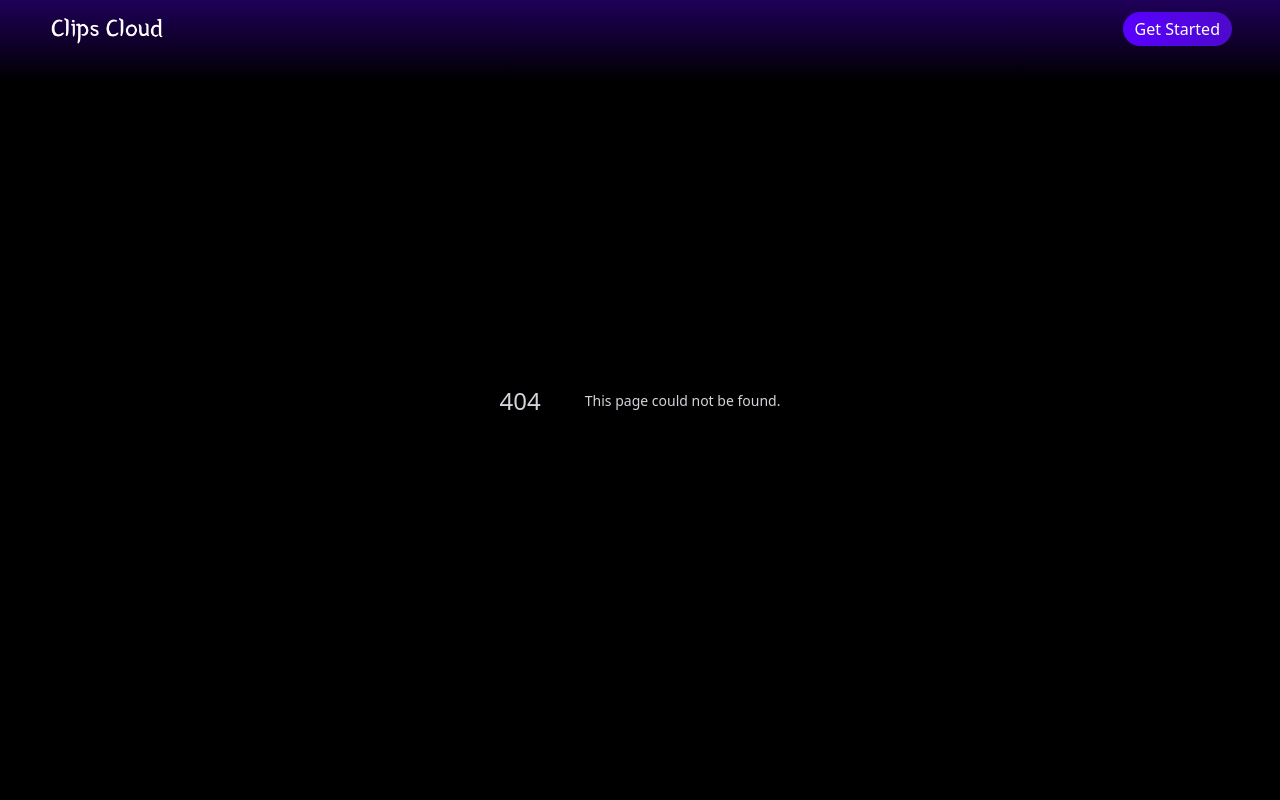
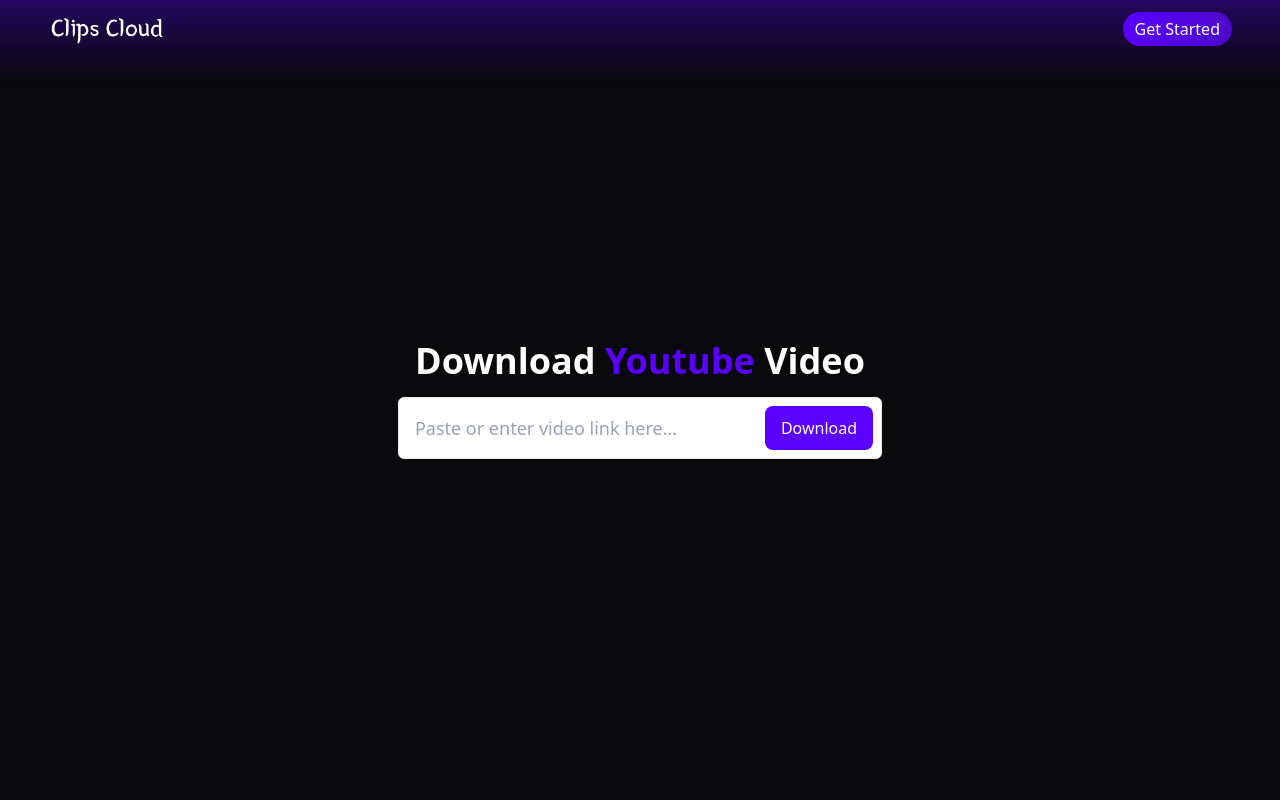
Before and after one commit to Kr-Upendra/clips-cloud, a Next.js app: page /youtube in a window 1280 px wide. Before the commit this address had no page. Shown: the top 800 px of the page. Built offline with nearby package versions, Linux system fonts and the light colour scheme; a web font is replaced by a local one.

Commit message:
working youtube page

```diff
--- a/src/app/globals.css
+++ b/src/app/globals.css
@@ -18,6 +18,18 @@
   background-repeat: no-repeat;
 }
 
+.yt-image {
+  background-image: linear-gradient(
+      to bottom,
+      rgba(76, 0, 130, 0.541),
+      rgba(0, 0, 0, 0.795)
+    ),
+    url("../../public/yt.jpg");
+  background-size: cover;
+  background-position: center;
+  background-repeat: no-repeat;
+}
+
 .selector {
   user-drag: none;
   -webkit-user-drag: none;
--- /dev/null
+++ b/src/app/youtube/page.tsx
@@ -0,0 +1,14 @@
+import Form from "@/components/form/Form";
+
+export default function Youtube() {
+  return (
+    <section className="min-h-screen bg-zinc-950 px-12 lg:px-9 md:px-6 sm:px-4">
+      <div className="px-40 md:px-0 flex flex-col justify-center min-h-screen items-center">
+        <h1 className="text-4xl sm:text-3xl md:text-4xl lg:text-5xl text-white text-center font-bold">
+          Download <span className="text-[#5900ff]">Youtube</span> Video
+        </h1>
+        <Form />
+      </div>
+    </section>
+  );
+}
--- /dev/null
+++ b/src/components/form/Form.tsx
@@ -0,0 +1,40 @@
+"use client";
+
+import { useEffect, useState } from "react";
+import { FaDownload } from "react-icons/fa6";
+
+export default function Form() {
+  const [isMobile, setIsMobile] = useState(false);
+
+  useEffect(() => {
+    const handleResize = () => {
+      setIsMobile(window.innerWidth < 600);
+    };
+
+    window.addEventListener("resize", handleResize);
+
+    handleResize();
+
+    return () => {
+      window.removeEventListener("resize", handleResize);
+    };
+  }, []);
+  return (
+    <form>
+      <div className="border bg-white mt-4 p-2 rounded-md">
+        <div className="flex">
+          <input
+            type="text"
+            placeholder="Paste or enter video link here..."
+            className="px-2 outline-none border-none text-[#5900ff] text-lg py-2 w-[350px] xs:w-full"
+            autoFocus
+          />
+
+          <button className="px-4 ml-2 py-2 bg-[#5900ff] text-white rounded-lg">
+            {isMobile ? <FaDownload /> : "Download"}
+          </button>
+        </div>
+      </div>
+    </form>
+  );
+}
--- a/src/containers/Platform.tsx
+++ b/src/containers/Platform.tsx
@@ -3,6 +3,7 @@
 import instagram from "../../public/platform/instagram.svg";
 import facebook from "../../public/platform/facebook.svg";
 import x from "../../public/platform/x.svg";
+import Link from "next/link";
 
 const images = [youtube, instagram, facebook, x];
 const platforms = ["Youtube", "Instagram", "Facebook", "X (Twitter)"];
@@ -29,6 +30,7 @@
               className="border rounded-lg relative border-gray-800 shadow-xl pb-5 pt-4"
               key={index}
             >
+              <Link href={`${platforms[index].toLowerCase()}`} className="">
                 <div className="text-center">
                   <Image
                     src={images[index]}
@@ -43,6 +45,7 @@
                     {platforms[index]}
                   </h1>
                 </div>
+              </Link>
             </div>
           ))}
         </div>
```
Also changed, not shown: public/yt.jpg (added). Lines whose indentation alone changed are shown as unchanged.
